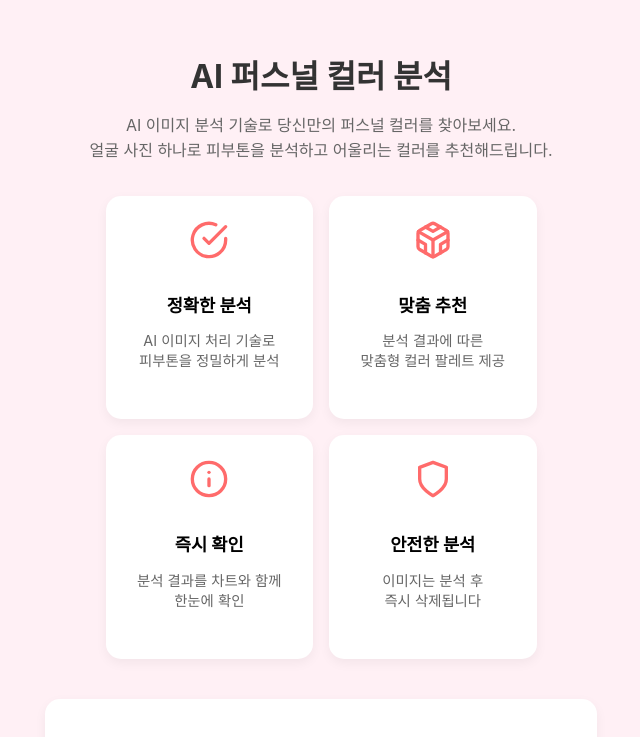
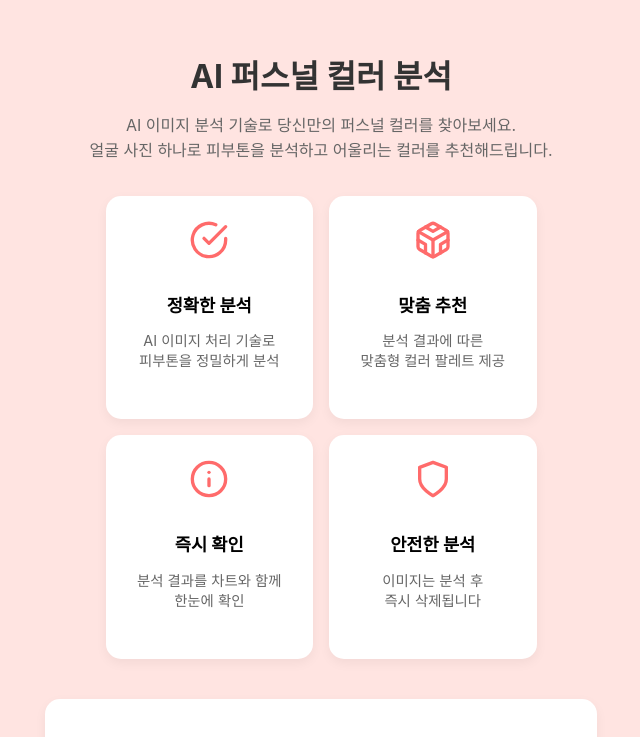
Before and after one commit to Mingjaam/Pcolorweb, a React (Create React App) app: page / in a window 1280 px wide. Shown: the top 737 px of the page, without its empty margins (319-959 px from the left). Built offline with nearby package versions, Linux system fonts and the light colour scheme.

Commit message:
배경색 나오게 수정중

```diff
--- a/src/App.css
+++ b/src/App.css
@@ -1,5 +1,5 @@
 body {
-    background-color: #FFF0F5;
+    background-color: #FFE4E1;
     margin: 0;
     padding: 0;
 }
```
